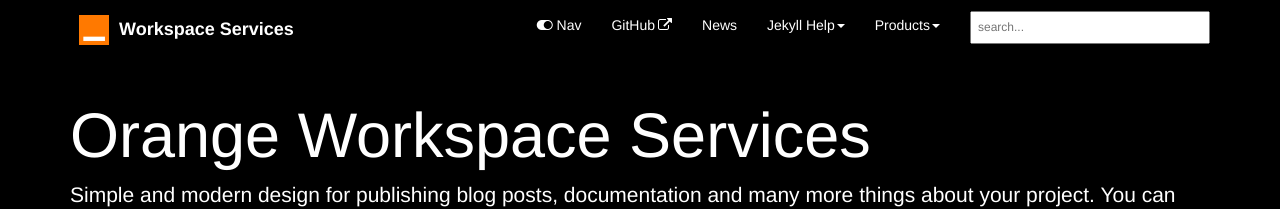
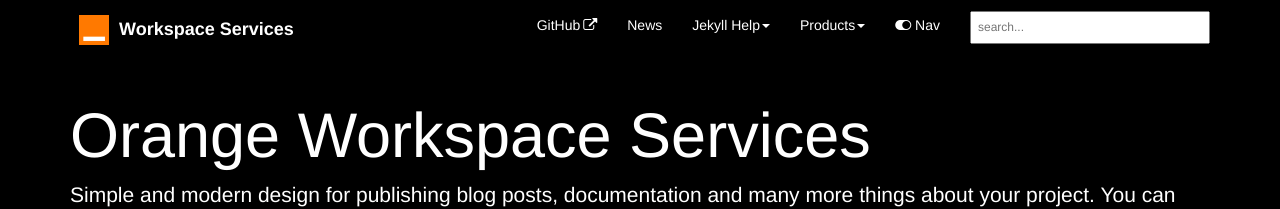
Before and after one commit to servicesorganization/documentation-theme, a Jekyll site: the page built from index.html, in a window 1280 px wide. Shown: the top 209 px of the page. Built offline with Jekyll 4.4.1, drawn with Linux system fonts in a browser that asks for light colours; comment, search, counter and statistics services are not loaded.

Commit message:
Update topnav.html

```diff
--- a/_includes/topnav.html
+++ b/_includes/topnav.html
@@ -14,9 +14,6 @@
         </div>
         <div class="collapse navbar-collapse" id="bs-example-navbar-collapse-1">
             <ul class="nav navbar-nav navbar-right">
-                <!-- toggle sidebar button -->
-                <li><a id="tg-sb-link" href="#"><i id="tg-sb-icon" class="fa fa-toggle-on"></i> Nav</a></li>
-                <!-- entries without drop-downs appear here -->
 
 {% assign topnav = site.data[page.topnav] %}
 {% assign topnav_dropdowns = site.data[page.topnav].topnav_dropdowns %}
@@ -32,6 +29,7 @@
                 {% endif %}
                 {% endfor %}
                 {% endfor %}
+
                 <!-- entries with drop-downs appear here -->
                 <!-- conditional logic to control which topnav appears for the audience defined in the configuration file.-->
                 {% for entry in topnav_dropdowns %}
@@ -52,9 +50,15 @@
                 </li>
                 {% endfor %}
                 {% endfor %}
+
                 {% if site.feedback_disable == null or site.feedback_disable == false %}
 			{% include feedback.html %}
 		{% endif %}
+
+		<!-- toggle sidebar button -->
+                <li><a id="tg-sb-link" href="#"><i id="tg-sb-icon" class="fa fa-toggle-on"></i> Nav</a></li>
+                <!-- entries without drop-downs appear here -->
+
                 <!--comment out this block if you want to hide search-->
                 <li>
                     <!--start search-->
```
